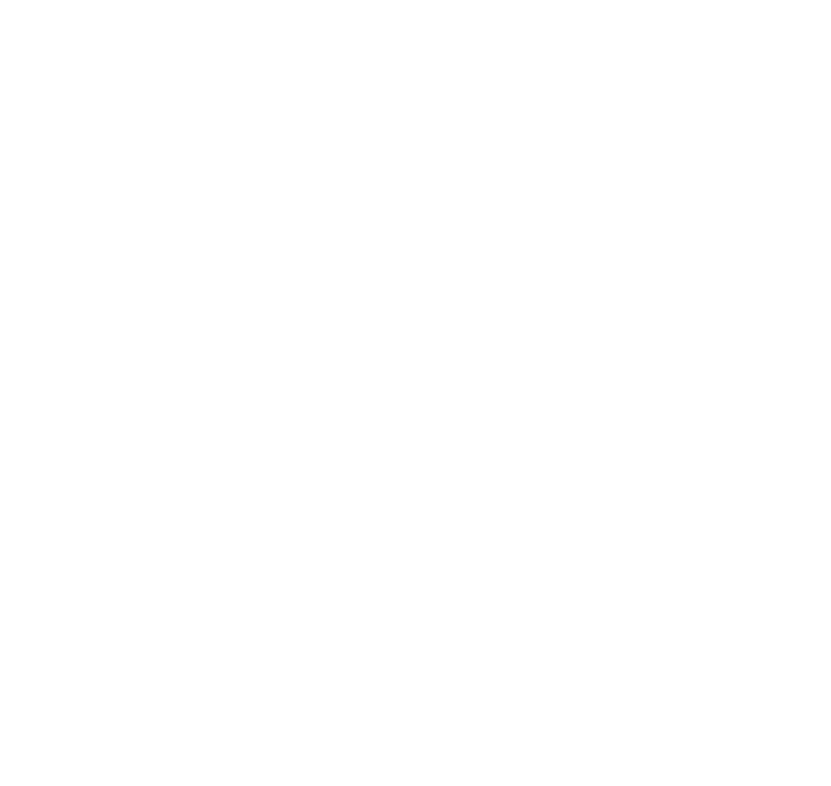
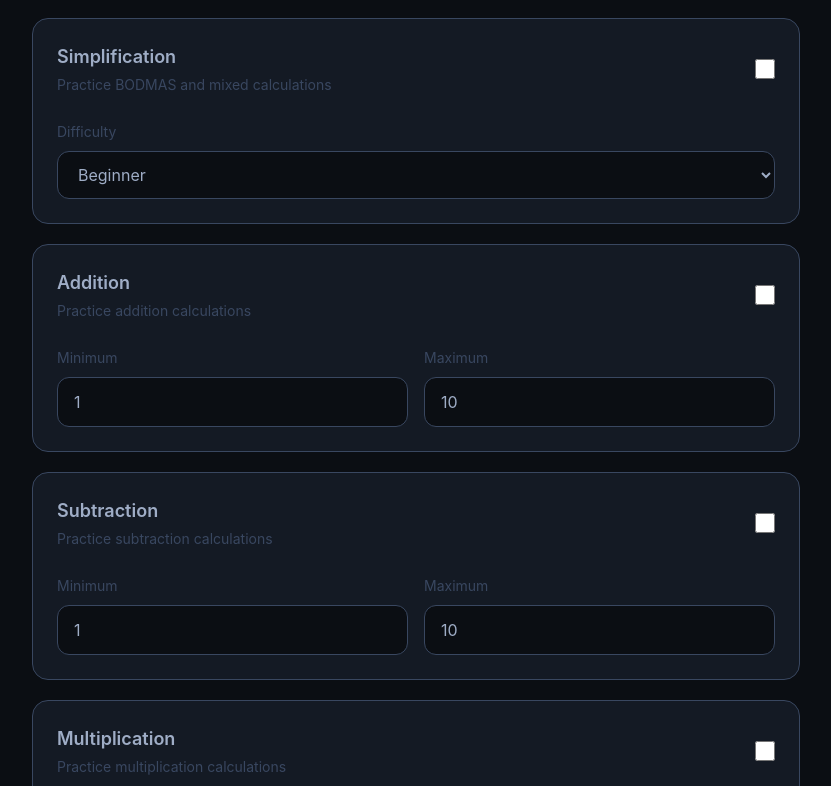
Before and after one commit to CRAK-0/MindSprint, a React (Vite) app: page / in a window 1280 px wide. Shown: the part 1894-2680 px from the top of the page, without its empty margins (224-1055 px from the left). Before the commit the page ends 1610 px from the top, so only its background shows below. Built offline with nearby package versions, Linux system fonts and the light colour scheme.

Commit message:
Made the some Structure change in the configStorage.ts , quizEngine and QuizSetup to make the new generator allow to usage cause the new generator have the difficulty based things and the old one have the min and max question based things.

```diff
--- a/src/generators/fractionQuestion.ts
+++ b/src/generators/fractionQuestion.ts
@@ -2,9 +2,9 @@
 import { createOptions } from "../utils/options";
 import { randomInteger } from "../utils/random";
 
-type PercentageLevel = "beginner" | "intermediate" | "master";
+type FractionLevel = "beginner" | "intermediate" | "master";
 
-export const fractionQuestion = (level: PercentageLevel) => {
+export const fractionQuestion = (level: FractionLevel) => {
   switch (level) {
     case "beginner":
       return beginnerLevel();
--- a/src/pages/QuizSetup.tsx
+++ b/src/pages/QuizSetup.tsx
@@ -42,6 +42,41 @@
     key: "cubeRoots",
     title: "Cube Roots",
     description: "Practice cube root calculations",
+  },
+  {
+    key: "percentage",
+    title: "Percentage",
+    description: "Practice percentage calculations",
+  },
+  {
+    key: "ratio",
+    title: "Ratio",
+    description: "Practice ratio calculations",
+  },
+  {
+    key: "fraction",
+    title: "Fractions",
+    description: "Practice fraction calculations",
+  },
+  {
+    key: "simplification",
+    title: "Simplification",
+    description: "Practice BODMAS and mixed calculations",
+  },
+  {
+    key: "addition",
+    title: "Addition",
+    description: "Practice addition calculations",
+  },
+  {
+    key: "subtraction",
+    title: "Subtraction",
+    description: "Practice subtraction calculations",
+  },
+  {
+    key: "multiplication",
+    title: "Multiplication",
+    description: "Practice multiplication calculations",
   },
 ];
 
@@ -95,6 +130,18 @@
     },
     percentage: {
       selected: false,
+      difficulty: "beginner",
+    },
+    fraction: {
+      selected: false,
+      difficulty: "beginner",
+    },
+    ratio: {
+      selected: false,
+    },
+    simplification: {
+      selected: false,
+      difficulty: "beginner",
     },
   });
 
@@ -106,7 +153,11 @@
     const savedConfig = getQuizSetup();
 
     if (savedConfig !== null) {
-      setConfig(savedConfig.config);
+      setConfig((currentConfig) => ({
+        ...currentConfig,
+        ...savedConfig.config,
+      }));
+
       setTotalQuestions(savedConfig.totalQuestions);
     }
   }, []);
@@ -126,22 +177,24 @@
     }
 
     for (const { key } of categories) {
-      const { min, max } = configData[key];
+      const category = configData[key];
 
-      if (min < 0 || max < 0) {
+      if (!category.selected) continue;
+
+      if ("min" in category && "max" in category) {
+        // Validation goes here
+        if (category.min < 0 || category.max < 0) {
           validationErrors.push({
             category: key,
             message: "Minimum and maximum must be 0 or greater",
           });
-
-        continue;
         }
-
-      if (min > max) {
+        if (category.min > category.max) {
           validationErrors.push({
             category: key,
             message: "Minimum cannot be greater than maximum",
           });
+        }
       }
     }
 
@@ -318,14 +371,14 @@
                 />
               </div>
 
-              {/* Range */}
+              {/* Category Settings */}
+              {"min" in category && "max" in category ? (
                 <div className="mt-6 grid grid-cols-1 gap-4 sm:grid-cols-2">
+                  {/* Minimum */}
                   <div>
                     <label
                       className="text-sm"
-                    style={{
-                      color: theme.colors.mutedText,
-                    }}
+                      style={{ color: theme.colors.mutedText }}
                     >
                       Minimum
                     </label>
@@ -345,12 +398,11 @@
                     />
                   </div>
 
+                  {/* Maximum */}
                   <div>
                     <label
                       className="text-sm"
-                    style={{
-                      color: theme.colors.mutedText,
-                    }}
+                      style={{ color: theme.colors.mutedText }}
                     >
                       Maximum
                     </label>
@@ -370,6 +422,47 @@
                     />
                   </div>
                 </div>
+              ) : "difficulty" in category ? (
+                <div className="mt-6">
+                  <label
+                    htmlFor={`${key}-difficulty`}
+                    className="text-sm"
+                    style={{ color: theme.colors.mutedText }}
+                  >
+                    Difficulty
+                  </label>
+
+                  <select
+                    id={`${key}-difficulty`}
+                    value={category.difficulty}
+                    onChange={(e) => {
+                      const updatedConfig = {
+                        ...config,
+                        [key]: {
+                          ...config[key],
+                          difficulty: e.target.value as
+                            | "beginner"
+                            | "intermediate"
+                            | "master",
+                        },
+                      };
+
+                      setConfig(updatedConfig);
+                      validateQuizConfig(updatedConfig, totalQuestions);
+                    }}
+                    className="mt-2 w-full rounded-xl px-4 py-3 outline-none"
+                    style={{
+                      backgroundColor: theme.colors.background,
+                      color: theme.colors.text,
+                      border: `1px solid ${theme.colors.border}`,
+                    }}
+                  >
+                    <option value="beginner">Beginner</option>
+                    <option value="intermediate">Intermediate</option>
+                    <option value="master">Master</option>
+                  </select>
+                </div>
+              ) : null}
 
               {error && (
                 <div
--- a/src/quiz/quizEngine.ts
+++ b/src/quiz/quizEngine.ts
@@ -3,32 +3,66 @@
 import { cubeQuestion } from "../generators/cubeQuestion";
 import { squareRootQuestion } from "../generators/squareRootQuestion";
 import { cubeRootQuestion } from "../generators/cubeRootQuestion";
+import { additionQuestion } from "../generators/additionQuestion";
+import { subtractionQuestion } from "../generators/subtractionQuestion";
+import { multiplicationQuestion } from "../generators/multiplicationQuestion";
+import { percentageQuestion } from "../generators/percentageQuestion";
+import { fractionQuestion } from "../generators/fractionQuestion";
+import { ratioQuestion } from "../generators/ratioQuestion";
+import { simplificationQuestion } from "../generators/simplificationQuestion";
+
 import type { Question, QuizCategory, QuizConfig } from "../types/quiz";
 import { throwError } from "../utils/errors";
 
-export const quizEngine = (quizConfig:QuizConfig) => {
-
-    const categories = Object.keys(quizConfig) as QuizCategory[];
-
-    const selectedCategories = categories.filter((category) => {
-    return quizConfig[category].selected === true;
-});
-
-    if(selectedCategories.length === 0){
-        return throwError("Zero Category is selected.")
-    }
-
-const index = Math.floor(Math.random() * selectedCategories.length);
-const category = selectedCategories[index];
-
-const generators = {
-    tables: tableQuestion,
-    squares: squareQuestion,
-    cubes: cubeQuestion,
-    squareRoots: squareRootQuestion,
-    cubeRoots: cubeRootQuestion
+const rangeGenerators = {
+  tables: tableQuestion,
+  squares: squareQuestion,
+  cubes: cubeQuestion,
+  squareRoots: squareRootQuestion,
+  cubeRoots: cubeRootQuestion,
+  addition: additionQuestion,
+  subtraction: subtractionQuestion,
+  multiplication: multiplicationQuestion,
 };
 
-const quiz:Question = generators[category](quizConfig[category].min,quizConfig[category].max);
-return quiz;
-}
+const difficultyGenerators = {
+  percentage: percentageQuestion,
+  fraction: fractionQuestion,
+  simplification: simplificationQuestion,
+};
+
+const basicGenerators = {
+  ratio: ratioQuestion,
+};
+
+export const quizEngine = (quizConfig: QuizConfig): Question => {
+  const categories = Object.keys(quizConfig) as QuizCategory[];
+
+  const selectedCategories = categories.filter(
+    (category) => quizConfig[category].selected,
+  );
+
+  if (selectedCategories.length === 0) {
+    return throwError("Zero Category is selected.");
+  }
+
+  const category =
+    selectedCategories[Math.floor(Math.random() * selectedCategories.length)];
+
+  const categoryConfig = quizConfig[category];
+
+  if ("difficulty" in categoryConfig) {
+    return difficultyGenerators[category as keyof typeof difficultyGenerators](
+      categoryConfig.difficulty,
+    );
+  }
+
+  if ("min" in categoryConfig && "max" in categoryConfig) {
+    return rangeGenerators[category as keyof typeof rangeGenerators](
+      categoryConfig.min,
+      categoryConfig.max,
+    );
+  }
+
+  return basicGenerators[category as keyof typeof basicGenerators]();
+};
--- a/src/utils/configStorage.ts
+++ b/src/utils/configStorage.ts
@@ -1,19 +1,123 @@
 import type { QuizConfig } from "../types/quiz";
 
-type getSetup = {
-    config:QuizConfig,
-    totalQuestions:number,
-}
+type GetSetup = {
+  config: QuizConfig;
+  totalQuestions: number;
+};
 
-export const saveQuizSetup = (config:QuizConfig,totalQuestions:number) => {
-    const data = JSON.stringify({config:config,totalQuestions:totalQuestions});
-    localStorage.setItem("quizSetup",data);
+const defaultConfig: QuizConfig = {
+  tables: { selected: false, min: 1, max: 10 },
+  squares: { selected: false, min: 1, max: 100 },
+  squareRoots: { selected: false, min: 1, max: 20 },
+  cubes: { selected: false, min: 1, max: 10 },
+  cubeRoots: { selected: false, min: 1, max: 10 },
+  addition: { selected: false, min: 1, max: 100 },
+  subtraction: { selected: false, min: 1, max: 100 },
+  multiplication: { selected: false, min: 1, max: 100 },
+  percentage: { selected: false, difficulty: "beginner" },
+  fraction: { selected: false, difficulty: "beginner" },
+  simplification: { selected: false, difficulty: "beginner" },
+  ratio: { selected: false },
 };
-export const getQuizSetup = ():getSetup|null => {
-    const savedConfig = localStorage.getItem("quizSetup");
 
-    if(savedConfig!== null){
-        return JSON.parse(savedConfig);
+export const saveQuizSetup = (config: QuizConfig, totalQuestions: number) => {
+  const data = JSON.stringify({
+    config: config,
+    totalQuestions: totalQuestions,
+  });
+  localStorage.setItem("quizSetup", data);
+};
+
+const mergeCategory = <T extends object>(defaults: T, saved: unknown): T => {
+  if (!saved || typeof saved !== "object" || Array.isArray(saved)) {
+    return { ...defaults };
+  }
+
+  return {
+    ...defaults,
+    ...saved,
+  };
+};
+
+export const getQuizSetup = (): GetSetup | null => {
+  const savedConfig = localStorage.getItem("quizSetup");
+
+  if (savedConfig == null) {
+    return null;
+  }
+  //Check that the data is valid
+  try {
+    const parsedData = JSON.parse(savedConfig);
+
+    if (
+      !parsedData ||
+      typeof parsedData !== "object" ||
+      !parsedData.config ||
+      Array.isArray(parsedData.config) ||
+      !Number.isInteger(parsedData.totalQuestions) ||
+      parsedData.totalQuestions < 1
+    ) {
+      throw new Error("Invalid saved quiz setup");
     }
-    return null;
+
+    const mergedConfig: QuizConfig = {
+      ...defaultConfig,
+
+      tables: mergeCategory(defaultConfig.tables, parsedData.config.tables),
+      squares: mergeCategory(defaultConfig.squares, parsedData.config.squares),
+      squareRoots: mergeCategory(
+        defaultConfig.squareRoots,
+        parsedData.config.squareRoots,
+      ),
+      cubes: mergeCategory(defaultConfig.cubes, parsedData.config.cubes),
+      cubeRoots: mergeCategory(
+        defaultConfig.cubeRoots,
+        parsedData.config.cubeRoots,
+      ),
+
+      addition: mergeCategory(
+        defaultConfig.addition,
+        parsedData.config.addition,
+      ),
+      subtraction: mergeCategory(
+        defaultConfig.subtraction,
+        parsedData.config.subtraction,
+      ),
+      multiplication: mergeCategory(
+        defaultConfig.multiplication,
+        parsedData.config.multiplication,
+      ),
+
+      percentage: mergeCategory(
+        defaultConfig.percentage,
+        parsedData.config.percentage,
+      ),
+      fraction: mergeCategory(
+        defaultConfig.fraction,
+        parsedData.config.fraction,
+      ),
+      simplification: mergeCategory(
+        defaultConfig.simplification,
+        parsedData.config.simplification,
+      ),
+
+      ratio: mergeCategory(defaultConfig.ratio, parsedData.config.ratio),
+    };
+
+    const result = {
+      config: mergedConfig,
+      totalQuestions: parsedData.totalQuestions,
+    };
+
+    saveQuizSetup(result.config, result.totalQuestions);
+
+    return result;
+  } catch {
+    saveQuizSetup(defaultConfig, 10);
+
+    return {
+      config: defaultConfig,
+      totalQuestions: 10,
+    };
+  }
 };
```
Also changed, not shown: src/types/quiz.ts (+36 -6 lines), src/generators/ratioQuestion.ts (renamed from src/generators/rationQuestion.ts). Lines whose indentation alone changed are shown as unchanged.
